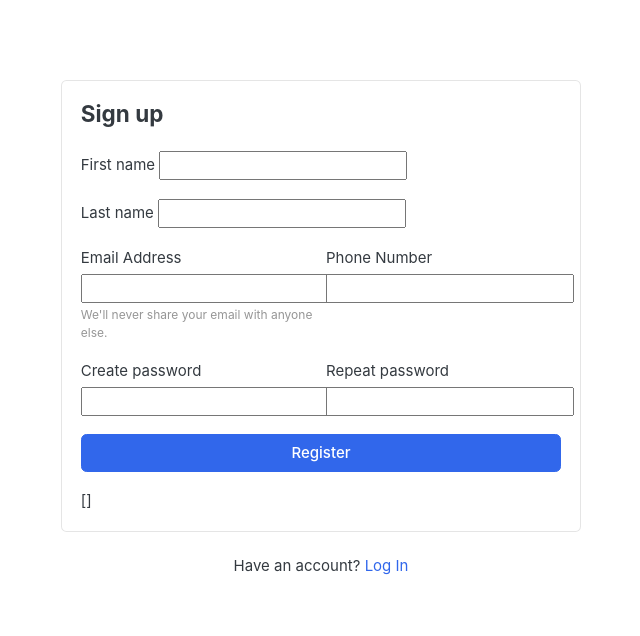
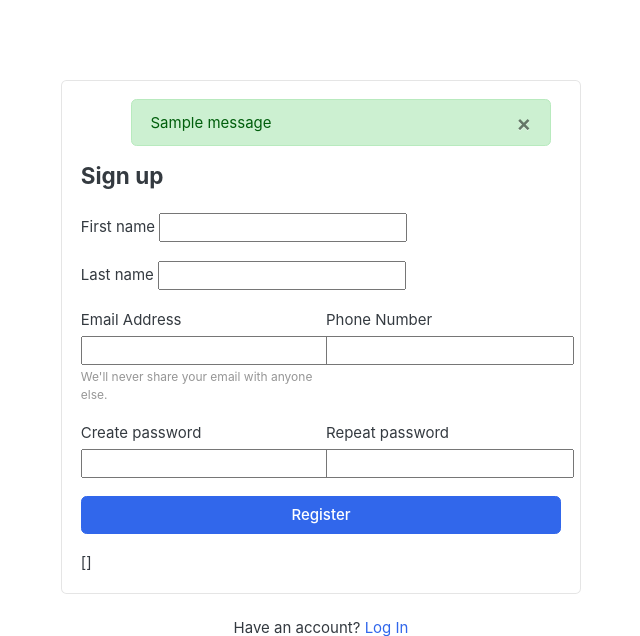
Before and after one commit to AbdElMegeed-7/Full-Online-Store-, a Django app: template templates/accounts/register.html in a window 1280 px wide. Shown: the part 118-754 px from the top of the page, without its empty margins (319-959 px from the left). Run offline with Django 3.2, Linux system fonts and the light colour scheme; the template is opened without the code that fills it: most values are stand-ins (such as "Sample title", 1, 10 or a date in 2020); one stand-in notice (Sample message) is shown; form fields are guessed from the names that the template uses; some libraries are stand-ins or nearby versions; some web fonts are replaced.

Commit message:
Django Message-Alerts

```diff
--- a/StoreProject/settings.py
+++ b/StoreProject/settings.py
@@ -141,3 +141,9 @@ DEFAULT_AUTO_FIELD = 'django.db.models.BigAutoField'
 
 # To Tell The Settings We User Our Custom Model
 AUTH_USER_MODEL = 'accounts.Account'
+
+
+from django.contrib.messages import constants as messages
+MESSAGE_TAGS = {
+    messages.ERROR: 'danger',
+}
--- a/accounts/views.py
+++ b/accounts/views.py
@@ -1,4 +1,5 @@
-from django.shortcuts import render
+from django.shortcuts import render, redirect
+from django.contrib import messages
 from .models import Account
 from .forms import RegistrationForm
 
@@ -22,6 +23,8 @@ def register(request):
             )
             user.phone_number = phone_number
             user.save()
+            messages.success(request, "Registration Succefull")
+            return redirect('register')
     else:
         form = RegistrationForm()
 
--- a/static/js/script.js
+++ b/static/js/script.js
@@ -57,3 +57,7 @@ $(document).ready(function() {
 
 });
 // jquery end
+
+setTimeout(function(){
+    $('#message').fadeOut('slow')
+}, 4000)
--- a/templates/accounts/register.html
+++ b/templates/accounts/register.html
@@ -10,6 +10,7 @@
   <!-- ============================ COMPONENT REGISTER   ================================= -->
     <div class="card mx-auto" style="max-width:520px; margin-top:40px;">
         <article class="card-body">
+      {% include 'includes/alerts.html' %}
       <header class="mb-4"><h4 class="card-title">Sign up</h4></header>
       <form action="{% url 'register' %}" method="POST">
           {% csrf_token %}
--- /dev/null
+++ b/templates/includes/alerts.html
@@ -0,0 +1,13 @@
+{% if messages %}
+<ul class="messages">
+    {% for message in messages %}
+      <div id="message" class="container">
+          <div {% if message.tags %} class="alert alert-{{ message.tags }}"{% endif %} role="alert">
+            <button type="button" class="close" data-dismiss="alert"><span aria-hidden="true">&times;</span></button>
+            {% if message.level == DEFAULT_MESSAGE_LEVELS.ERROR %}Important: {% endif %}
+            {{ message }}
+          </div>
+      </div>
+      {% endfor %}
+</ul>
+{% endif %}
```
